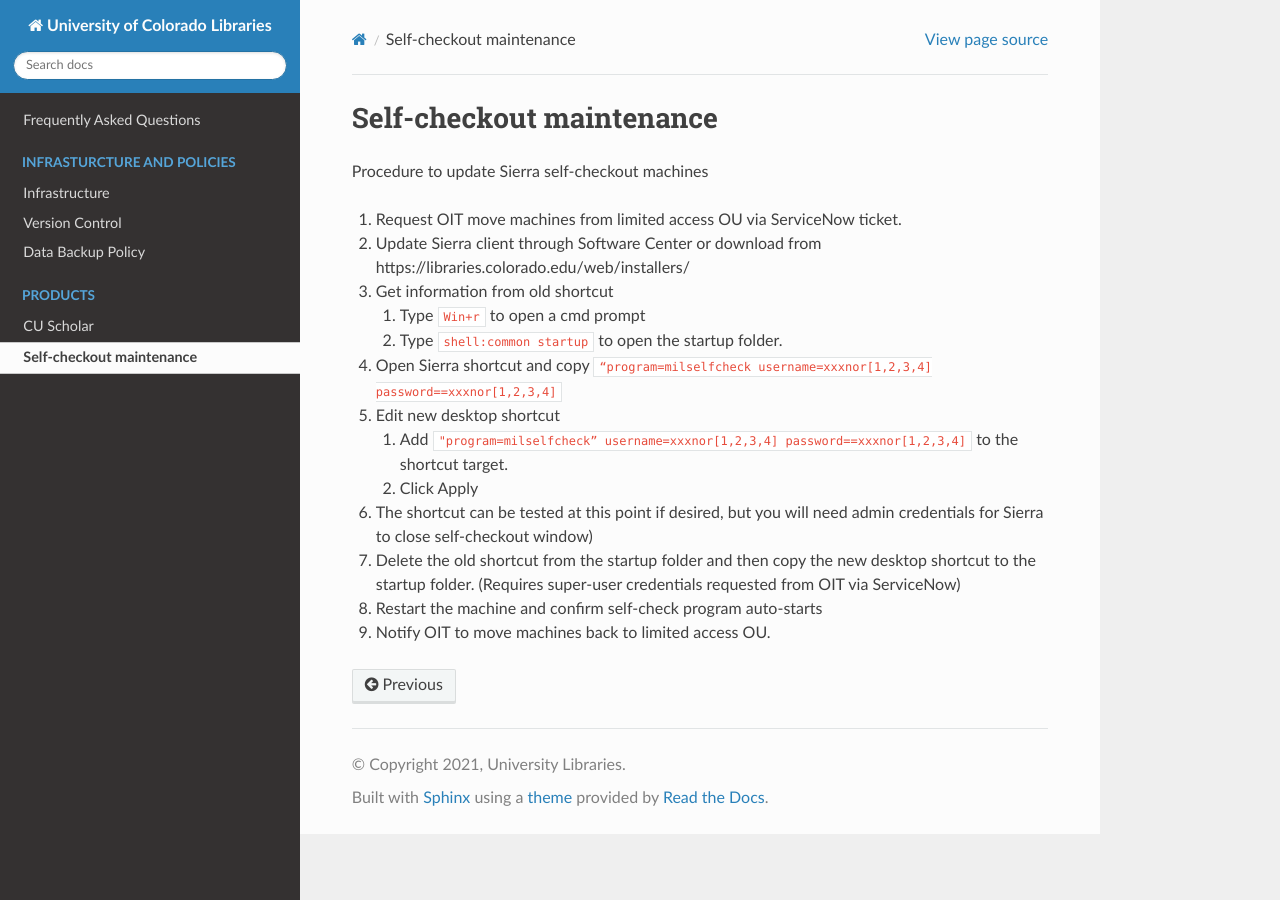
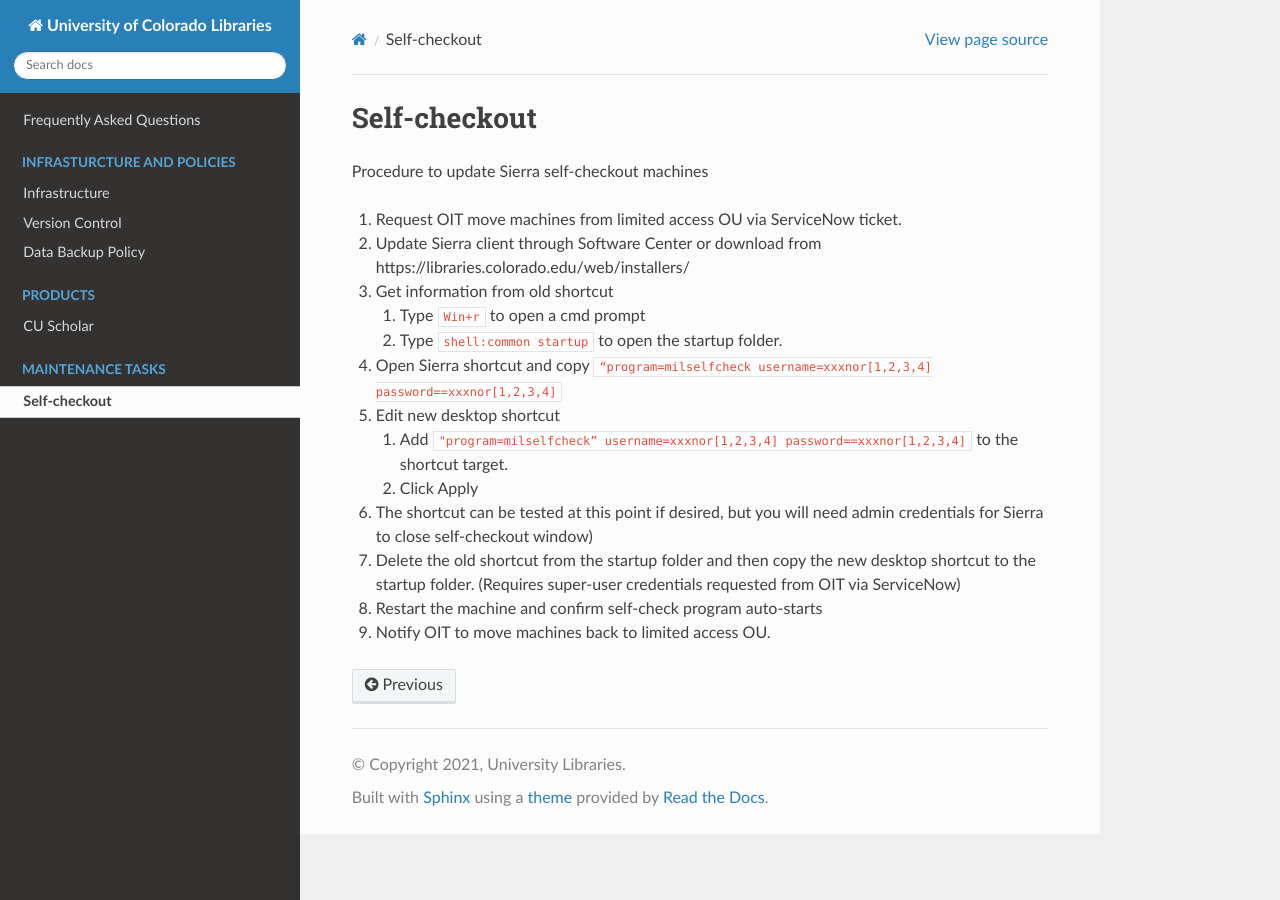
Before and after one commit to culibraries/documentation, a Sphinx documentation site: the page built from docs/products/selfcheck/autostart.md, in a window 1280 px wide. Built offline with Sphinx 7.4.7 and the Read the Docs theme 2.0.0, drawn with Linux system fonts in a browser that asks for light colours.

Commit message:
Separated out Maintenance Tasks

```diff
--- a/docs/index.rst
+++ b/docs/index.rst
@@ -30,4 +30,9 @@ Table of Contents
    :caption: Products
 
    products/cu-scholar/institutional-repository
+
+.. toctree::
+   :maxdepth: 2
+   :caption: Maintenance Tasks
+
    products/selfcheck/autostart
--- a/docs/products/selfcheck/autostart.md
+++ b/docs/products/selfcheck/autostart.md
@@ -1,4 +1,4 @@
-# Self-checkout maintenance
+# Self-checkout
 
 Procedure to update Sierra self-checkout machines
 
```
